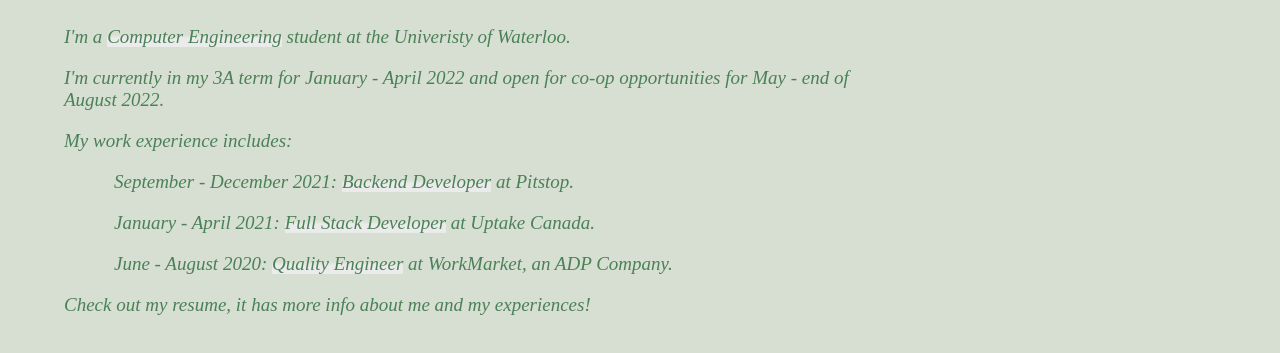
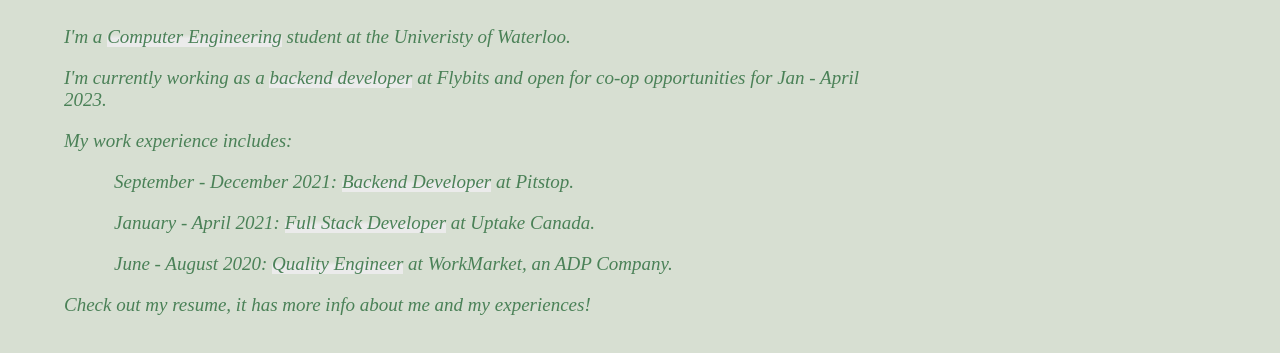
Before and after one commit to mariapavlovic/mariapavlovic.github.io, a plain HTML site: page index.html in a window 1280 px wide. Shown: the part 243-596 px from the top of the page. Drawn offline with Linux system fonts and the light colour scheme.

Commit message:
updating site for 4th coop term

```diff
--- a/index.html
+++ b/index.html
@@ -24,7 +24,7 @@
 
     <div class="bio">
         <p>I'm a <span class="highlight">Computer Engineering</span> student at the Univeristy of Waterloo.</p>
-        <p>I'm currently in my 3A term for January - April 2022 and open for co-op opportunities for May - end of August 2022.</p>
+        <p>I'm currently working as a <span class="highlight">backend developer</span> at Flybits and open for co-op opportunities for Jan - April 2023.</p>
         <p>My work experience includes:</p>
         <p style="text-indent: 50px"></style>September - December 2021: <span class="highlight">Backend Developer</span> at Pitstop.</p>
         <p style="text-indent: 50px"></style>January - April 2021: <span class="highlight">Full Stack Developer</span> at Uptake Canada.</p>
```
